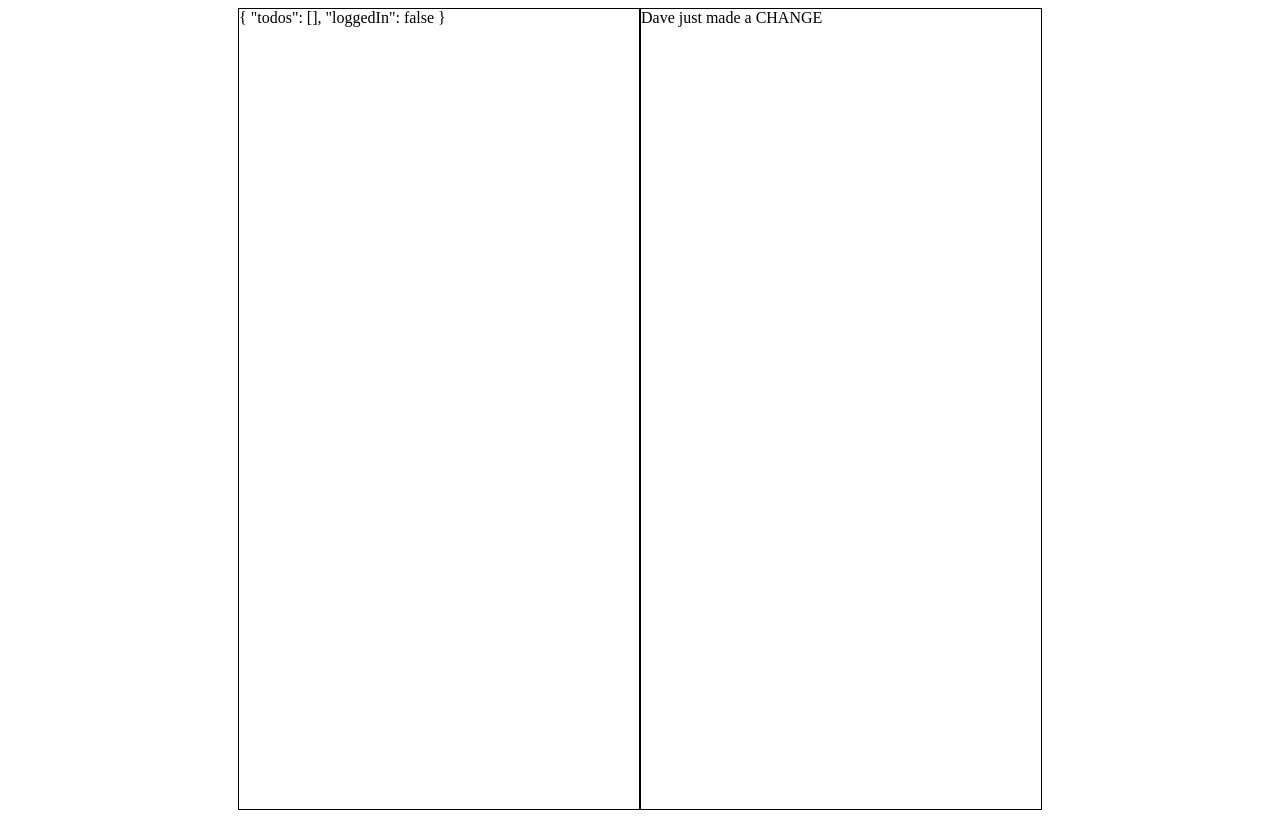
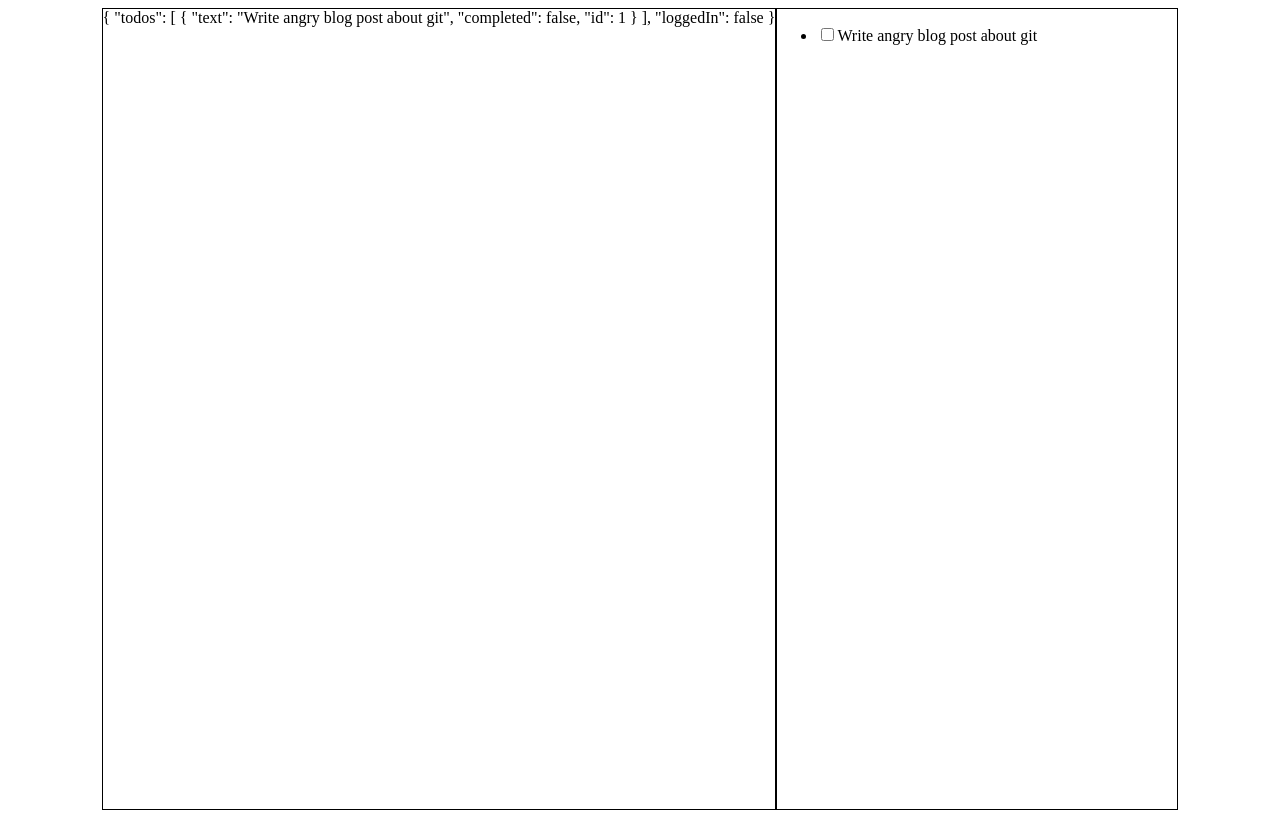
Before and after one commit to neurocollective/brain_do, a React (Create React App) app: page / in a window 1280 px wide. Built offline with nearby package versions, Linux system fonts and the light colour scheme.

Commit message:
moar suite suite demo

```diff
--- a/src/App.js
+++ b/src/App.js
@@ -1,12 +1,14 @@
 import logo from './logo.svg';
 import './App.css';
 import DisplayStateJSON from './DisplayStateJSON.js';
-import Todo from './Todo.js';
+import TodosDisplay from './TodosDisplay.js';
 
 import { useState } from 'react';
 
 const initialState = {
-  todos: [], // this is the most important datapoint
+  todos: [
+    { text: 'Write angry blog post about git', completed: false, id: 1 }
+  ], // this is the most important datapoint
   loggedIn: false,
 };
 
@@ -20,7 +22,7 @@ function App() {
         <DisplayStateJSON data={state} />
       </div>
       <div className="column columnTwo">
-        <Todo />
+        <TodosDisplay todos={state.todos} />
       </div>
     </div>
   );
--- a/src/Todo.js
+++ /dev/null
@@ -1,11 +0,0 @@
-const Todo = (props) => {
-    const { data } = props;
-
-    return (
-      <div>
-        Dave just made a CHANGE
-      </div>
-    );
-  };
-
-export default Todo;
--- /dev/null
+++ b/src/TodosDisplay.js
@@ -0,0 +1,22 @@
+const TodosDisplay = (props) => {
+  const { todos } = props;
+
+
+    return (
+      <ul>
+        {todos.map((todo) => {
+          return (
+            <li key={todo.id}>
+              <input
+                type="checkbox"
+                checked={todo.completed}
+              />
+              <span>{todo.text}</span>
+            </li>
+          );
+        })}
+      </ul>
+    );
+  };
+
+export default TodosDisplay;
```
